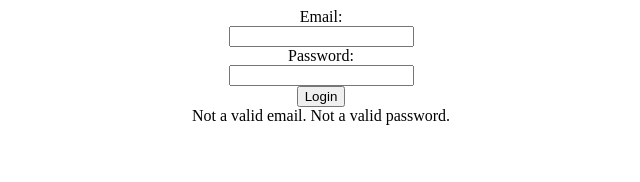
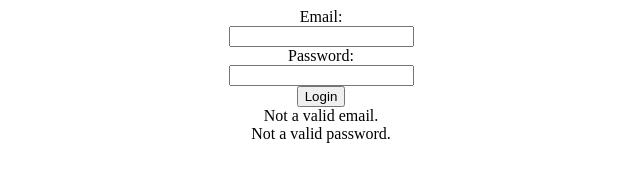
Before and after one commit to Salman-Nazeer-477/web_tech, a plain HTML site: page 14 Login Page/index.html in a window 1280 px wide. Both pictures are taken after a click on the button "Login". Shown: the whole page, without its empty margins (319-959 px from the left). Drawn offline with Linux system fonts and the light colour scheme.

Commit message:
Updated login validator

```diff
--- a/14 Login Page/index.html
+++ b/14 Login Page/index.html
@@ -19,15 +19,17 @@
             return pattern.test(email)
         }
         function isValidPassword(password) {
-            const pattern = /^[A-Za-z\d@$!%*?&]{8,}$/
-            return pattern.test(email)
+            const pattern = /^[\w\d@$!%*?&]{8,}$/
+            return pattern.test(password)
         }
         function login() {
             let message = ""
             let email = document.getElementById("email").value
             let password = document.getElementById("password").value
-            if (!isValidEmail(email)) message += "Not a valid email.\n"
-            if (!isValidPassword(password)) message += "Not a valid password.\n"
+            if (!isValidEmail(email)) message += "Not a valid email.<br>"
+            else message += "Valid email.<br>"
+            if (!isValidPassword(password)) message += "Not a valid password.<br>"
+            else message += "Valid password.<br>"
             document.getElementById("message").innerHTML = message
         }
     </script>
```
